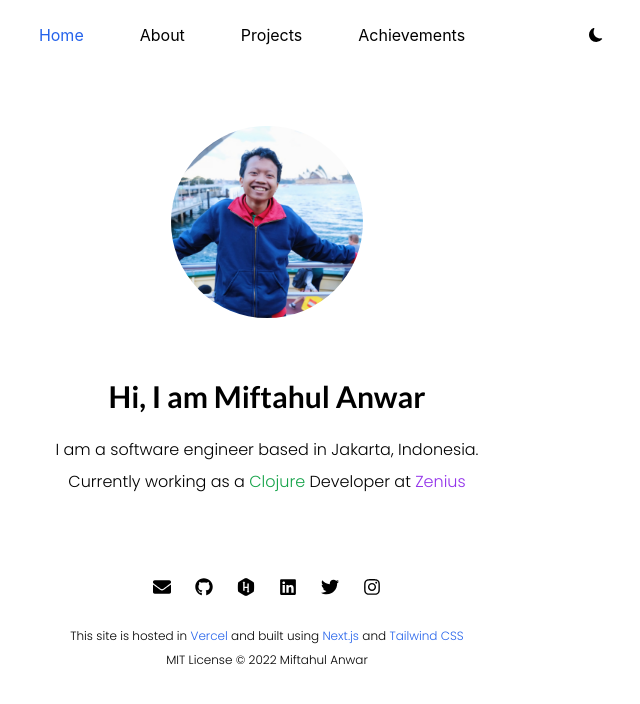
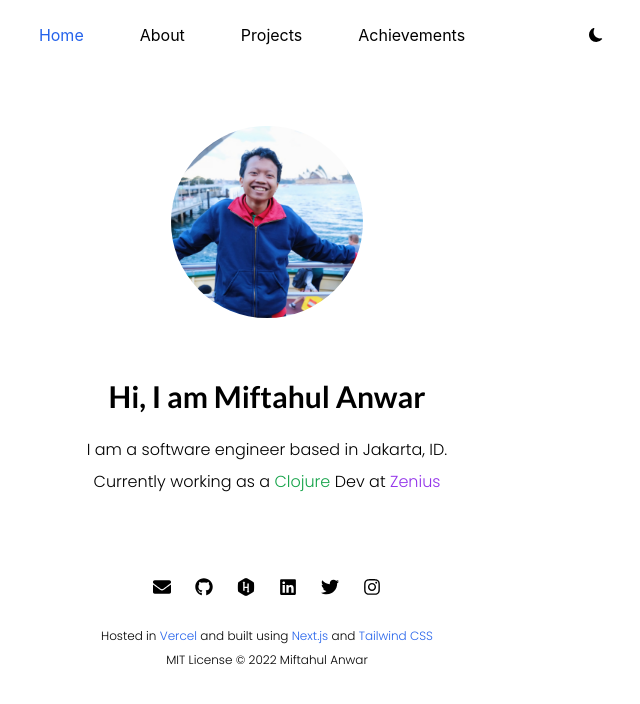
Before and after one commit to mifwar/personal_site, a Next.js app: page / in a window 1280 px wide. Shown: the top 704 px of the page, without its empty margins (373-1013 px from the left). Built offline with nearby package versions, Linux system fonts and the light colour scheme.

Commit message:
fix some writing

```diff
--- a/components/Footer.js
+++ b/components/Footer.js
@@ -2,7 +2,7 @@ const Footer = () => {
   return (
     <>
       <h4 className="text-xs text-black dark:text-white font-Poppins mt-7 py-1">
-        This site is hosted in{" "}
+        Hosted in{" "}
         <a
           className="
                 text-blue-600
--- a/pages/index.js
+++ b/pages/index.js
@@ -62,7 +62,7 @@ const Home = () => {
               Hi, I am Miftahul Anwar
             </h1>
             <h2 className="text-md font-burtons dark:text-white font-Poppins py-1">
-              I am a software engineer based in Jakarta, Indonesia.
+              I am a software engineer based in Jakarta, ID.
             </h2>
             <h2 className="text-md font-burtons dark:text-white font-Poppins py-1">
               Currently working as a{" "}
@@ -74,7 +74,7 @@ const Home = () => {
               >
                 Clojure
               </a>{" "}
-              Developer at{" "}
+              Dev at{" "}
               <a
                 className="text-purple-600 dark:text-purple-400"
                 href="https://zenius.net"
```
